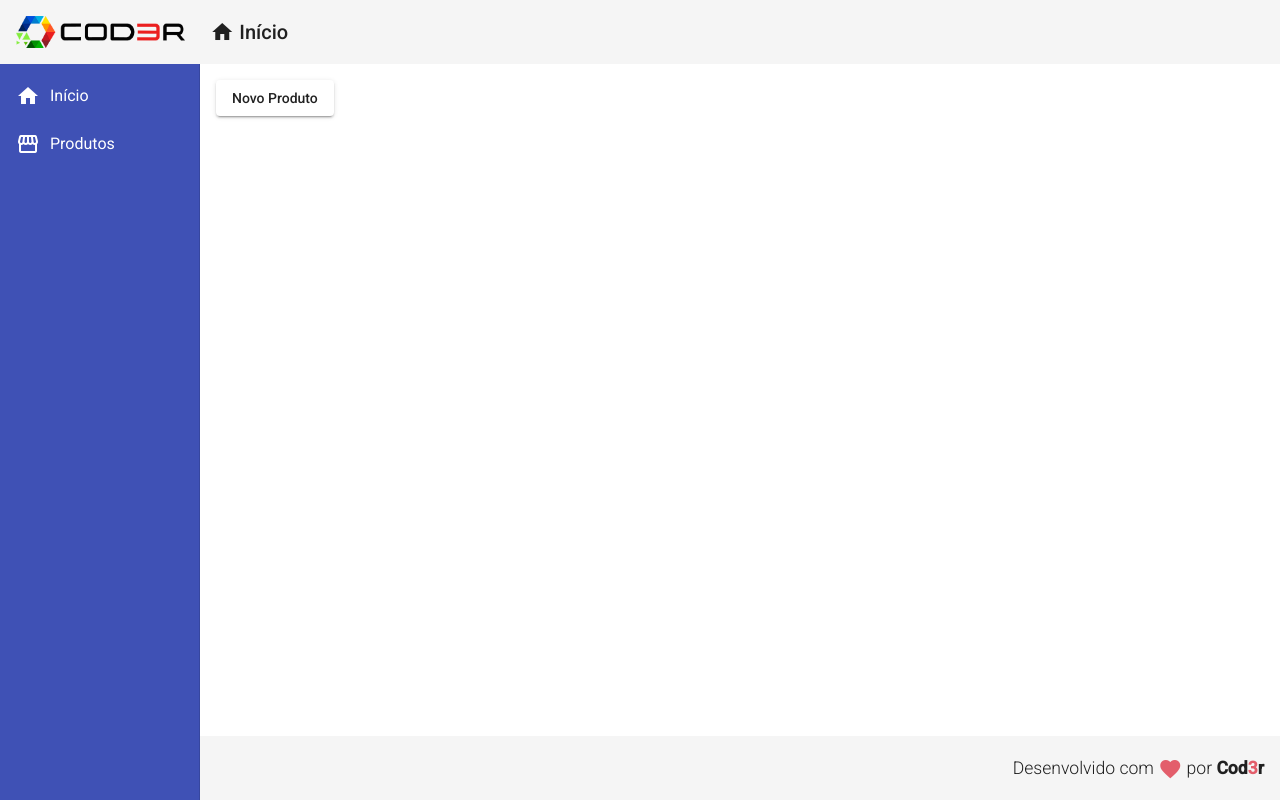
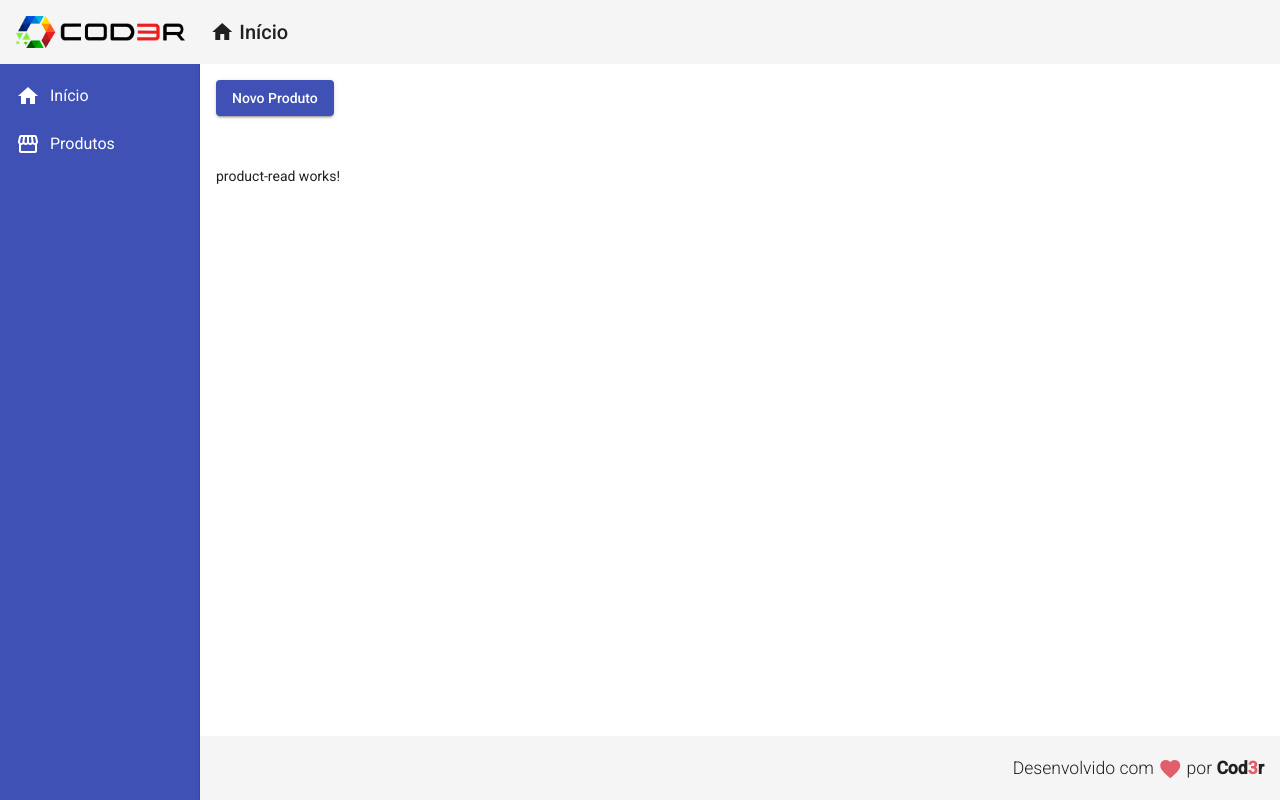
Before and after one commit to simonelopess/app-angular, an Angular app in the folder frontend/: page /products in a window 1280 px wide. Built offline with nearby package versions, Linux system fonts and the light colour scheme; no server answers.

Commit message:
Obter produto

```diff
--- a/frontend/src/app/app.module.ts
+++ b/frontend/src/app/app.module.ts
@@ -22,6 +22,7 @@
 import { MatInputModule} from '@angular/material/input'
 
 import { HttpClientModule } from '@angular/common/http';
+import { ProductReadComponent } from './components/product/product-read/product-read.component';
 
 @NgModule({
   declarations: [
@@ -31,7 +32,8 @@
     NavComponent,
     HomeComponent,
     ProductCrudComponent,
-    ProductCreateComponent
+    ProductCreateComponent,
+    ProductReadComponent
   ],
   imports: [
     BrowserModule,
--- /dev/null
+++ b/frontend/src/app/components/product/product-read/product-read.component.html
@@ -0,0 +1 @@
+<p>product-read works!</p>
--- /dev/null
+++ b/frontend/src/app/components/product/product-read/product-read.component.ts
@@ -0,0 +1,23 @@
+import { Product } from './../product.model';
+import { Component, OnInit } from '@angular/core';
+import { ProductService } from '../product.service';
+
+@Component({
+  selector: 'app-product-read',
+  templateUrl: './product-read.component.html',
+  styleUrls: ['./product-read.component.css']
+})
+export class ProductReadComponent implements OnInit {
+
+  products: Product[]
+
+  constructor(private productService: ProductService) { }
+
+  ngOnInit(): void {
+    this.productService.read().subscribe(products =>{
+      this.products = products
+      console.log(products)
+    })
+  }
+
+}
--- a/frontend/src/app/components/product/product.service.ts
+++ b/frontend/src/app/components/product/product.service.ts
@@ -23,4 +23,8 @@
   create(product: Product): Observable<Product> {
     return this.http.post<Product>(this.baseUrl, product)
   }
+
+  read(): Observable<Product[]>{
+    return this.http.get<Product[]>(this.baseUrl)
+  }
 }
--- a/frontend/src/app/views/product-crud/product-crud.component.css
+++ b/frontend/src/app/views/product-crud/product-crud.component.css
@@ -0,0 +1,3 @@
+button{
+  margin-bottom: 50px;
+}
--- a/frontend/src/app/views/product-crud/product-crud.component.html
+++ b/frontend/src/app/views/product-crud/product-crud.component.html
@@ -1,3 +1,7 @@
-<button mat-raised-button (click)="navigateToProductCreate()">
+<button mat-raised-button (click)="navigateToProductCreate()"
+  color="primary"
+>
   Novo Produto
 </button>
+
+<app-product-read></app-product-read>
```
Also changed, not shown: frontend/src/app/components/product/product-read/product-read.component.css (added).
